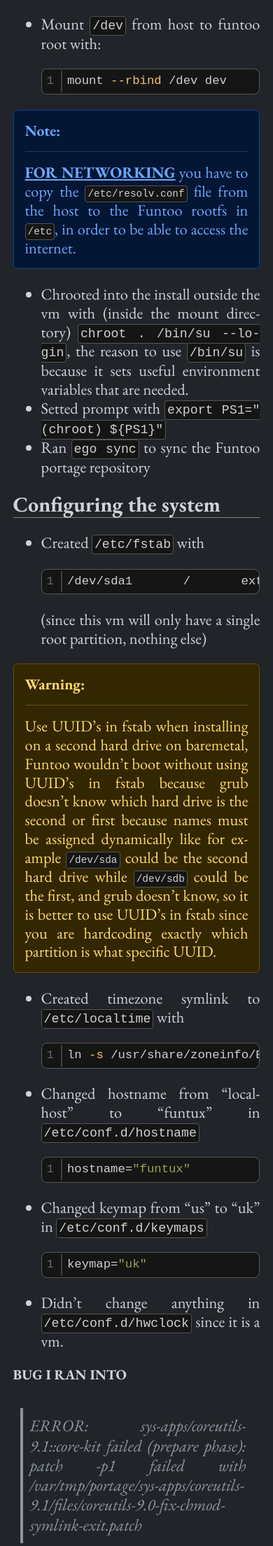
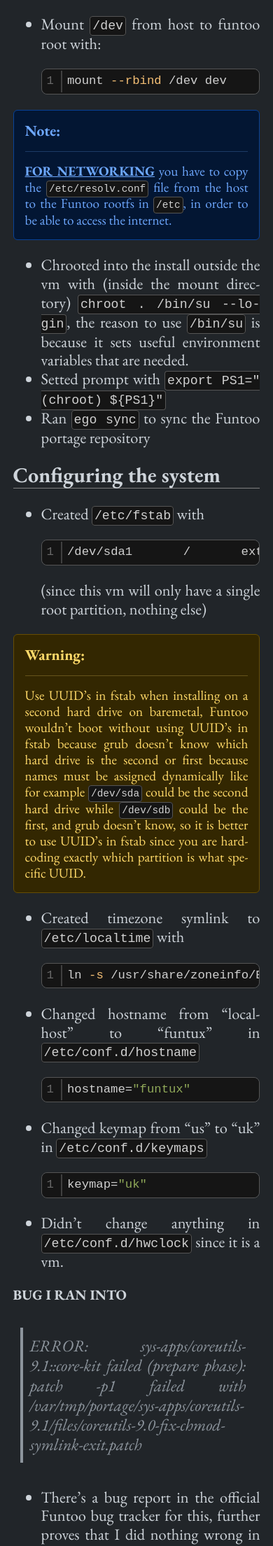
Before and after one commit to yusi1/yaslamblog, a Jekyll site: the page built from _posts/2022-02-22-funtoo-install-notes.md, in a window 390 px wide. Shown: the part 1567-3776 px from the top of the page at 70% size. Built offline with Jekyll 4.4.1, drawn with Linux system fonts in a browser that asks for light colours; comment, search, counter and statistics services are not loaded; the table of contents is made by our own code.

Commit message:
alerts.css: Use smaller font size for mobile screens

```diff
--- a/assets/css/alerts.css
+++ b/assets/css/alerts.css
@@ -235,6 +235,12 @@
   border-radius: var(--bs-alert-border-radius);
 }
 
+@media screen and (max-width: 800px) {
+  .alert > div {
+    font-size: 1.2rem;
+  }
+}
+
 .alert-heading {
   color: inherit;
 }
```
